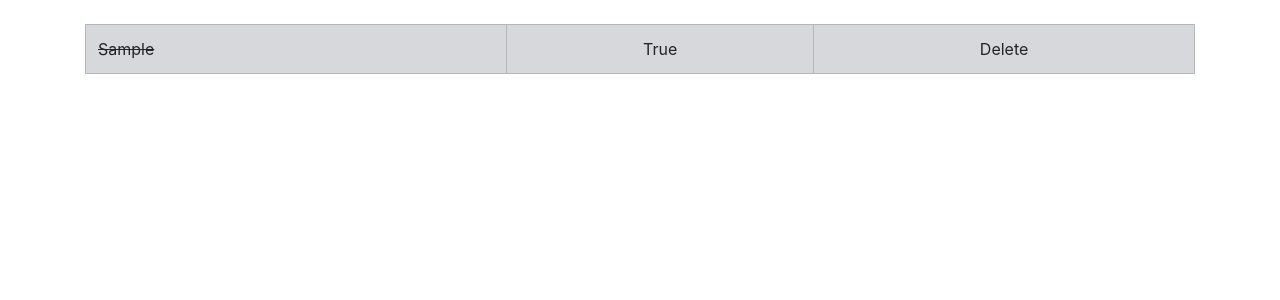
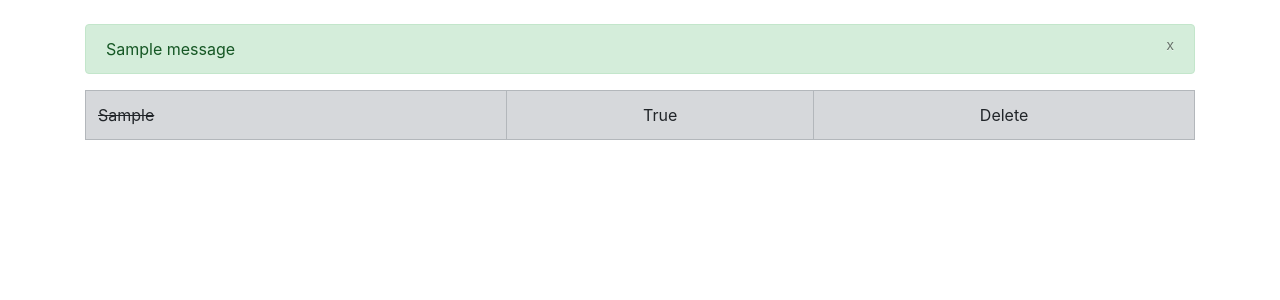
Before and after one commit to carlosjcc/todo_list_django, a Django app: page / in a window 1280 px wide. Shown: the part 56-356 px from the top of the page. Run offline with Django 3.2, Linux system fonts and the light colour scheme; tables that the repository leaves empty hold one stand-in row (values such as "Sample post"); one stand-in notice (Sample message) is shown; some libraries are stand-ins or nearby versions.

Commit message:
adds messagin functionality

```diff
--- a/todo_list/templates/home.html
+++ b/todo_list/templates/home.html
@@ -3,6 +3,19 @@
 {% block title %} To-Do List {% endblock %}
 
 {% block content %}
+
+{% if messages %}
+
+    {% for m in messages %}
+        <div class="alert alert-success alert-dismissable" role="alert">
+            <button class="close" data-dismiss="alert">
+                <small><sup>x</sup></small>
+            </button>
+                {{ m }}
+        </div>
+    {% endfor %}
+
+{% endif %}
 
     {% if all_items %}
     <table class="table table-bordered">
--- a/todo_list/views.py
+++ b/todo_list/views.py
@@ -1,4 +1,5 @@
 from django.shortcuts import render
+from django.contrib import messages
 
 from .models import List
 from .forms import ListForm
@@ -11,6 +12,7 @@ def home(request):
         if form.is_valid():
             form.save()
             all_items = List.objects.all
+            messages.success(request, ('Item Has Been Added To List!'))
             return render(request, 'home.html', {'all_items': all_items})
     else:
         all_items = List.objects.all
```
